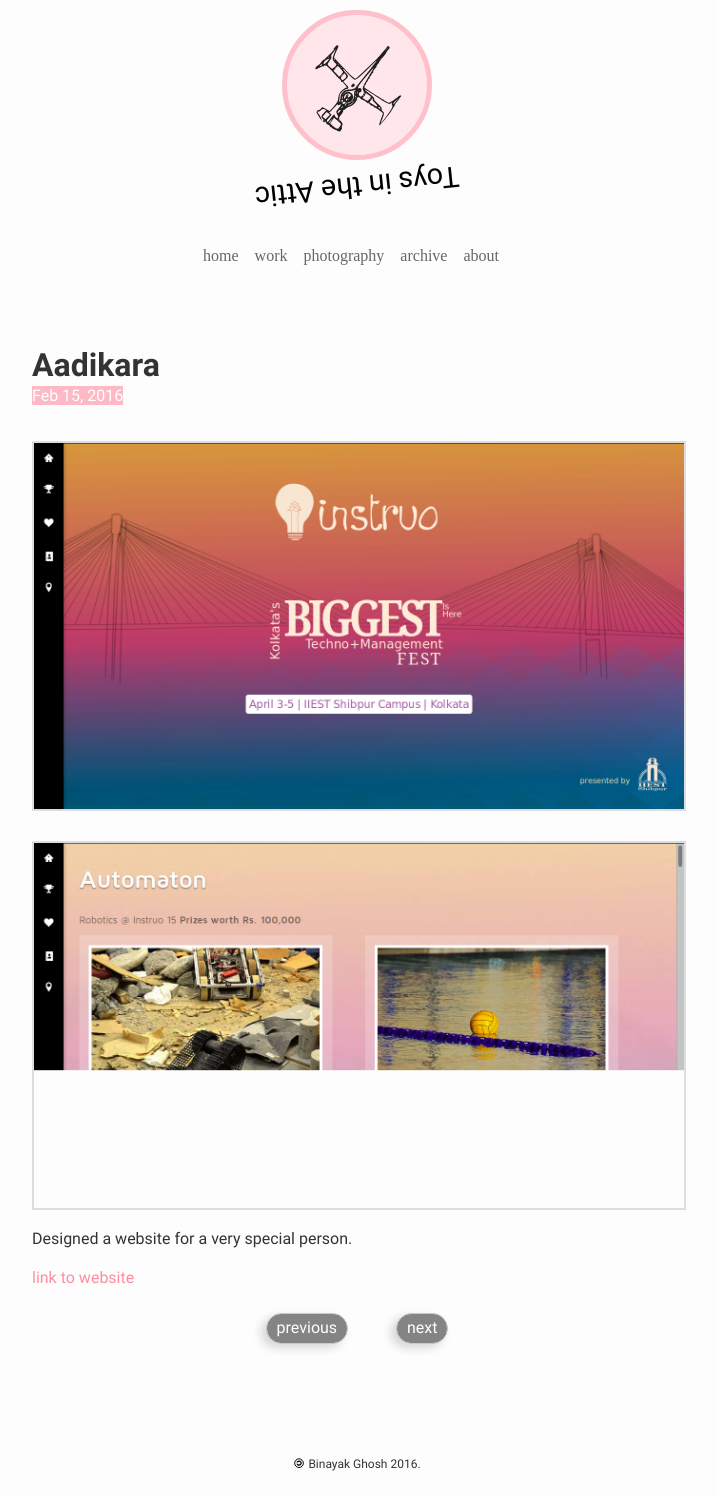
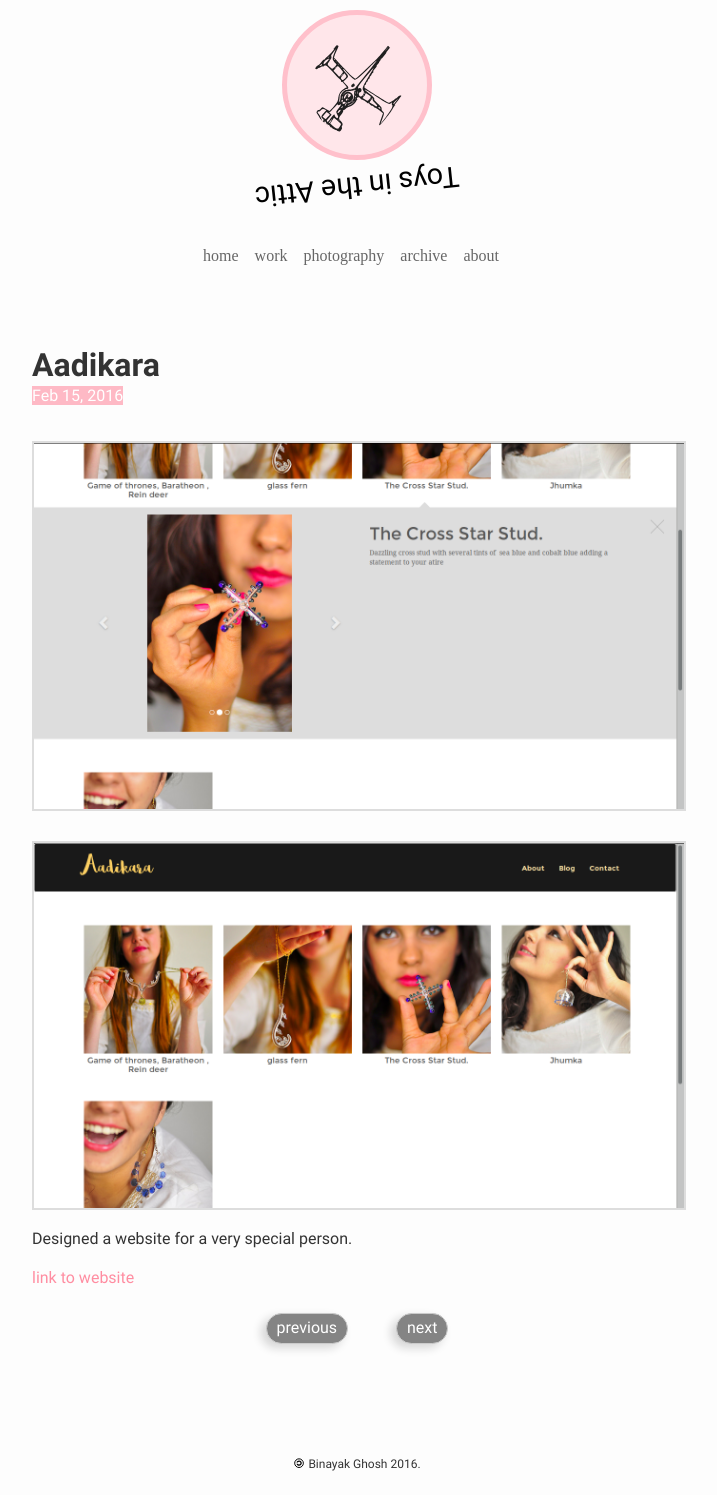
Before and after one commit to swrdfish/swrdfish.github.io, a Jekyll site: the page built from _work/2016-02-15-aadikara.md, in a window 1280 px wide. Shown: the whole page, without its empty margins (283-1000 px from the left). Built offline with Jekyll 4.4.1, drawn with Linux system fonts in a browser that asks for light colours; some web fonts are replaced; comment, search, counter and statistics services are not loaded.

Commit message:
update work

```diff
--- a/_work/2016-02-15-aadikara.md
+++ b/_work/2016-02-15-aadikara.md
@@ -7,8 +7,8 @@
 
 ---
 
-![Aadikara landing](/assets/work/instruo_landing.png)
-![Aadikara detail](/assets/work/instruo_page.png)
+![Aadikara landing](/assets/work/aadikara_landing.png)
+![Aadikara detail](/assets/work/aadikara_details.png)
 Designed a website for a very special person.
 
 <a href="http://agile-escarpment-64572.herokuapp.com/">link to website</a>
```
Also changed, not shown: assets/work/aadikara_details.png (added), assets/work/aadikara_landing.png (added), 1 other file.
